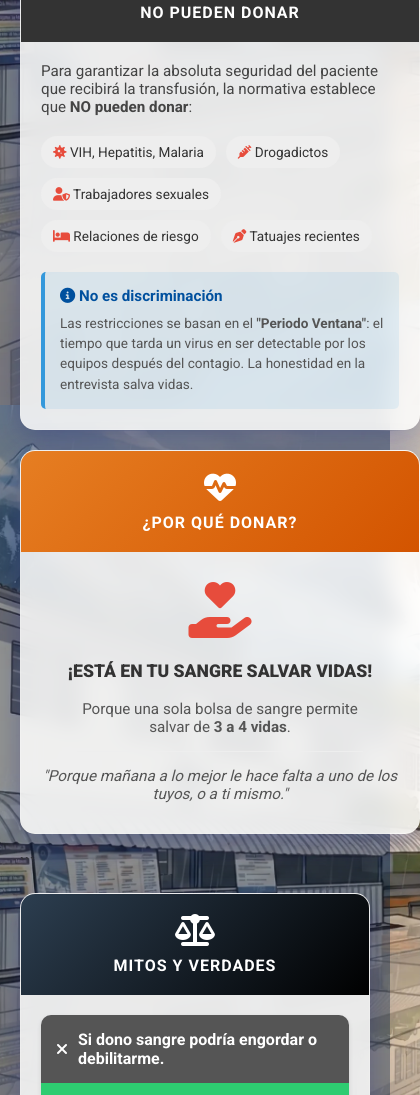
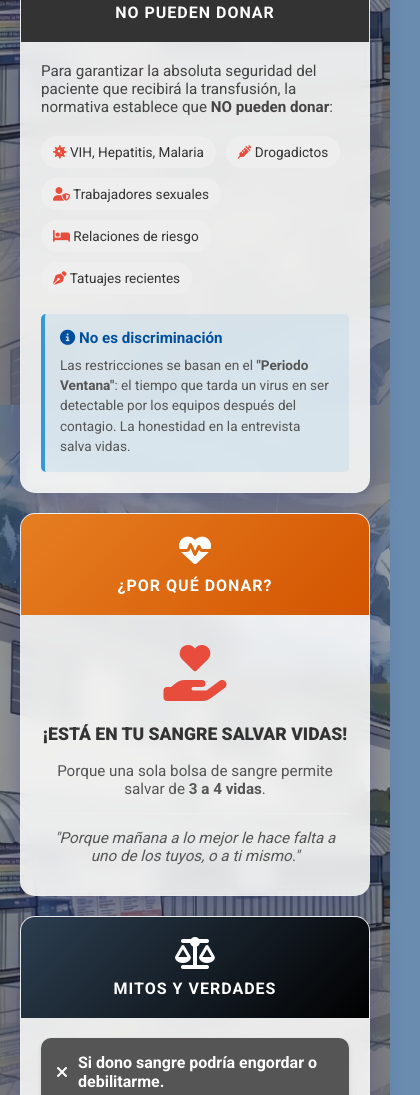
Before and after one commit to Vostok96/web-hospital, a plain HTML site: page banco-sangre.html in a window 390 px wide. Shown: the part 2971-4066 px from the top of the page, 420 px wide, since content can reach past the window. Drawn offline with Linux system fonts and the light colour scheme.

Commit message:
Fix responsive en tarjetas de banco de sangre

````diff
--- a/banco-sangre.html
+++ b/banco-sangre.html
@@ -169,18 +169,18 @@
                 </div>
             </div>
 
-            <div style="grid-column: 1 / -1; display: grid; grid-template-columns: repeat(auto-fit, minmax(400px, 1fr)); gap: 20px;">
+            <div style="grid-column: 1 / -1; display: grid; grid-template-columns: repeat(auto-fit, minmax(280px, 1fr)); gap: 20px;">
 
-                <div class="card" style="display: flex; flex-direction: column; height: 100%;">
+                <div class="card" style="display: flex; flex-direction: column;">
                     <div class="card-header" style="background: #333;">
                         <i class="fa-solid fa-ban"></i>
                         <h3>NO PUEDEN DONAR</h3>
                     </div>
-                    <div style="padding: 20px; flex: 1; display: flex; flex-direction: column; justify-content: space-between;">
-                        <div>
+                    <div style="padding: 20px; display: flex; flex-direction: column; justify-content: space-between; flex-grow: 1;">
+                        <div style="margin-bottom: 20px;">
                             <p style="font-size: 0.95rem; color: #444; margin-bottom: 20px;">Para garantizar la absoluta seguridad del paciente que recibirá la transfusión, la normativa establece que <strong>NO pueden donar</strong>:</p>
 
-                            <div style="display: flex; flex-wrap: wrap; gap: 10px; margin-bottom: 20px;">
+                            <div style="display: flex; flex-wrap: wrap; gap: 10px;">
                                 <span style="background: #eee; padding: 8px 12px; border-radius: 50px; font-size: 0.85rem; color: #333;"><i class="fa-solid fa-virus" style="color: #e74c3c;"></i> VIH, Hepatitis, Malaria</span>
                                 <span style="background: #eee; padding: 8px 12px; border-radius: 50px; font-size: 0.85rem; color: #333;"><i class="fa-solid fa-syringe" style="color: #e74c3c;"></i> Drogadictos</span>
                                 <span style="background: #eee; padding: 8px 12px; border-radius: 50px; font-size: 0.85rem; color: #333;"><i class="fa-solid fa-user-shield" style="color: #e74c3c;"></i> Trabajadores sexuales</span>
@@ -198,20 +198,23 @@
                     </div>
                 </div>
 
-                <div class="card" style="display: flex; flex-direction: column; height: 100%;">
+                <div class="card" style="display: flex; flex-direction: column;">
                     <div class="card-header" style="background: linear-gradient(135deg, #e67e22 0%, #d35400 100%);">
                         <i class="fa-solid fa-heart-pulse"></i>
                         <h3>¿POR QUÉ DONAR?</h3>
                     </div>
-                    <div style="padding: 30px 20px; text-align: center; flex: 1; display: flex; flex-direction: column; justify-content: center; align-items: center;">
+                    <div style="padding: 30px 20px; text-align: center; display: flex; flex-direction: column; justify-content: center; align-items: center; flex-grow: 1;">
                         <i class="fa-solid fa-hand-holding-heart" style="font-size: 3.5rem; color: #e74c3c; margin-bottom: 20px;"></i>
                         <p style="font-size: 1.1rem; color: #333; margin-bottom: 15px; line-height: 1.5; text-transform: uppercase; font-weight: 900;">¡Está en tu sangre salvar vidas!</p>
-                        <p style="font-size: 0.95rem; color: #555; margin-bottom: 15px; border-bottom: 1px solid #eee; padding-bottom: 15px; width: 80%;">Porque una sola bolsa de sangre permite salvar de <strong>3 a 4 vidas</strong>.</p>
+                        <p style="font-size: 0.95rem; color: #555; margin-bottom: 15px; border-bottom: 1px solid #eee; padding-bottom: 15px; width: 100%;">Porque una sola bolsa de sangre permite salvar de <strong>3 a 4 vidas</strong>.</p>
                         <p style="font-size: 0.95rem; color: #555; font-style: italic;">"Porque mañana a lo mejor le hace falta a uno de los tuyos, o a ti mismo."</p>
                     </div>
                 </div>
 
-            </div> ```
+            </div>
+
+
+
 
 
             <div class="card" style="grid-column: 1 / -1;">
````
